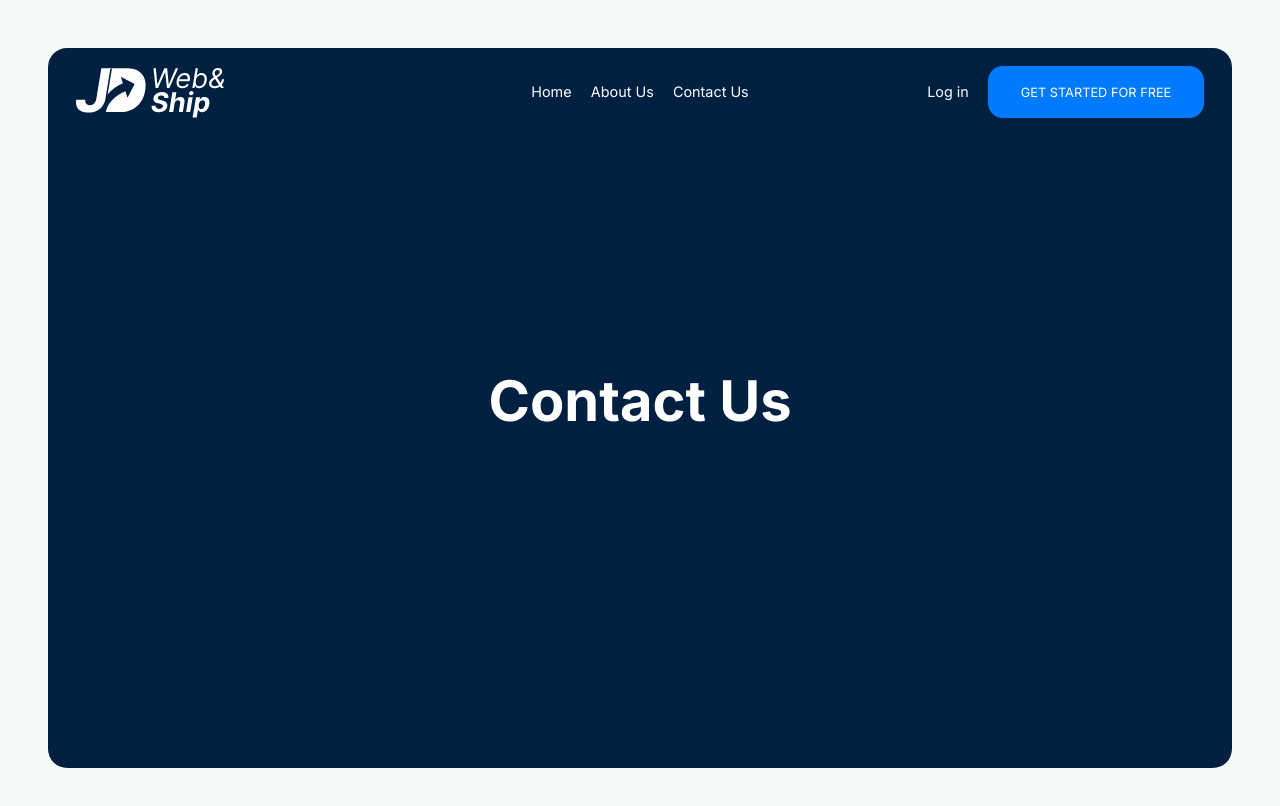
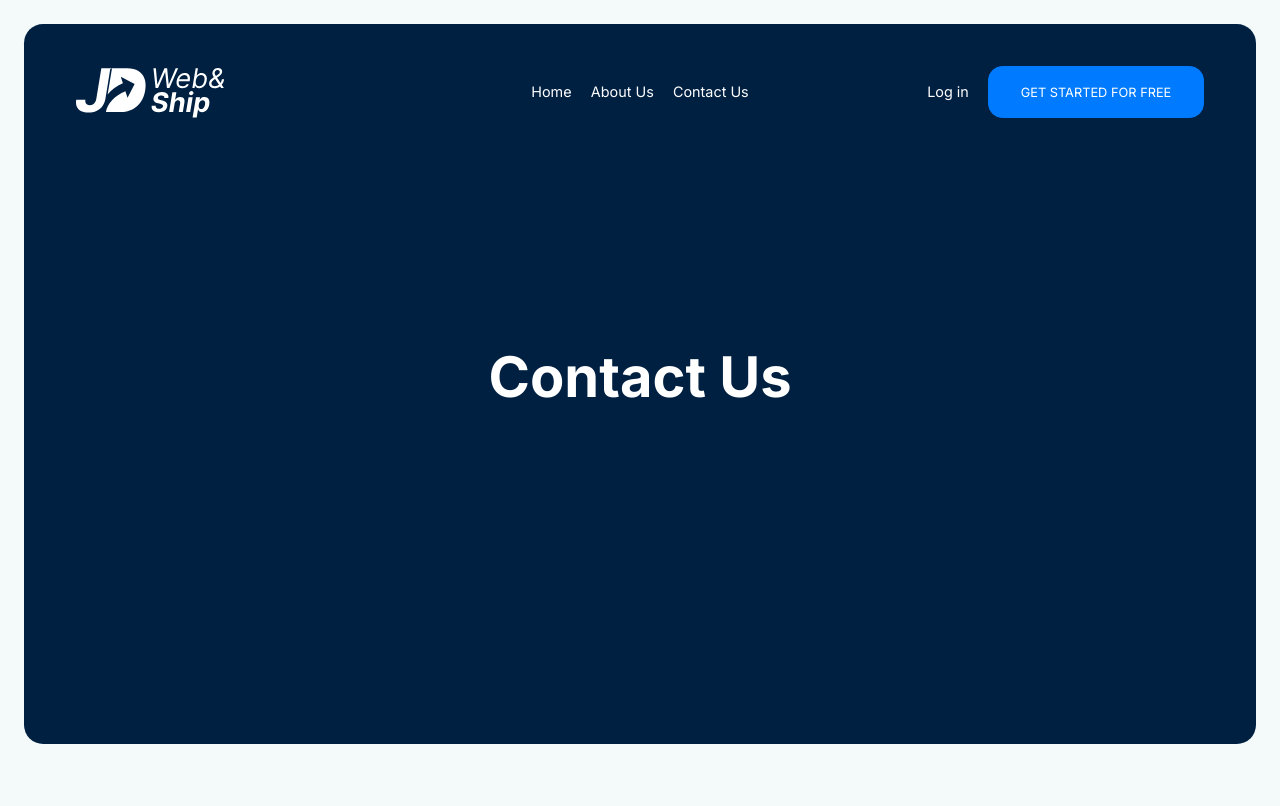
Before and after one commit to femilcoderkube/jd-web-ship-react, a React (Vite) app: page /contact in a window 1280 px wide. Shown: the top 806 px of the page. Built offline with nearby package versions, Linux system fonts and the light colour scheme.

Commit message:
Contact Us page remove extra div

```diff
--- a/src/components/Contact.jsx
+++ b/src/components/Contact.jsx
@@ -58,10 +58,8 @@ const ContactSection = () => {
   });
 
   return (
-    <div className="main-content smooth-scroll" id="smooth-wrapper">
+    <div>
       {/* Hero Section */}
-
-      <div id="smooth-content">
         <section className="section hero-section animation-section">
           <div className="section__inner container">
             <div className="hero-section__content row align-items-center">
@@ -313,7 +311,6 @@ const ContactSection = () => {
             </div>
           </div>
         </section>
-      </div>
     </div>
   );
 };
```
